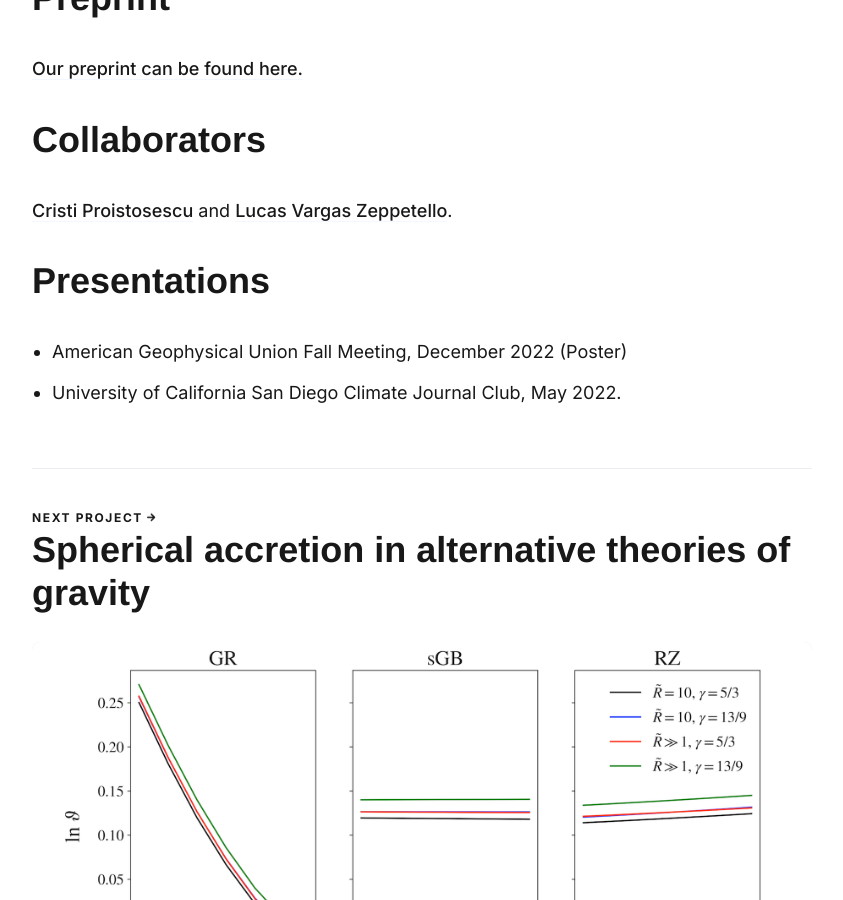
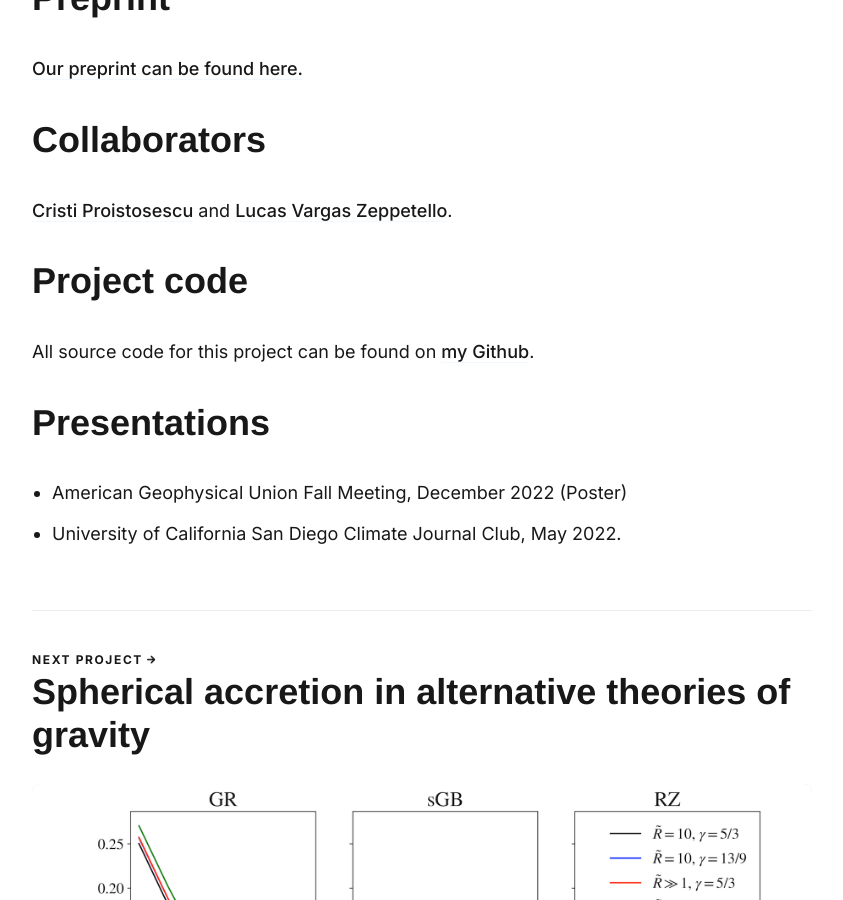
Before and after one commit to adam-bauer-34/adam-bauer-34.github.io, a Jekyll site: the page built from _projects/2022-12-19-heat-waves.md, in a window 1280 px wide and 900 px high, scrolled down 2088 px. Shown: the whole window, without its empty margins (218-1061 px from the left). Built offline with Jekyll 4.4.1, drawn with Linux system fonts in a browser that asks for light colours; nearby versions of some CDN libraries; some web fonts are replaced.

Commit message:
updated smacm page

```diff
--- a/_projects/2022-12-19-heat-waves.md
+++ b/_projects/2022-12-19-heat-waves.md
@@ -18,6 +18,9 @@ By forcing our Hasselmann-like model for soil moisture with stochastic precipita
 # Collaborators
 [Cristi Proistosescu](https://cdds-at-uiuc.github.io/team/cristi-proistosescu/) and [Lucas Vargas Zeppetello](https://vargaszeppetello.weebly.com/).
 
+# Project code
+All source code for this project can be found on [my Github](https://github.com/adam-bauer-34/BVZP-SM-Tex-SMACM-reprod/).
+
 # Presentations
 - American Geophysical Union Fall Meeting, December 2022 (Poster)
 - University of California San Diego Climate Journal Club, May 2022.
```
